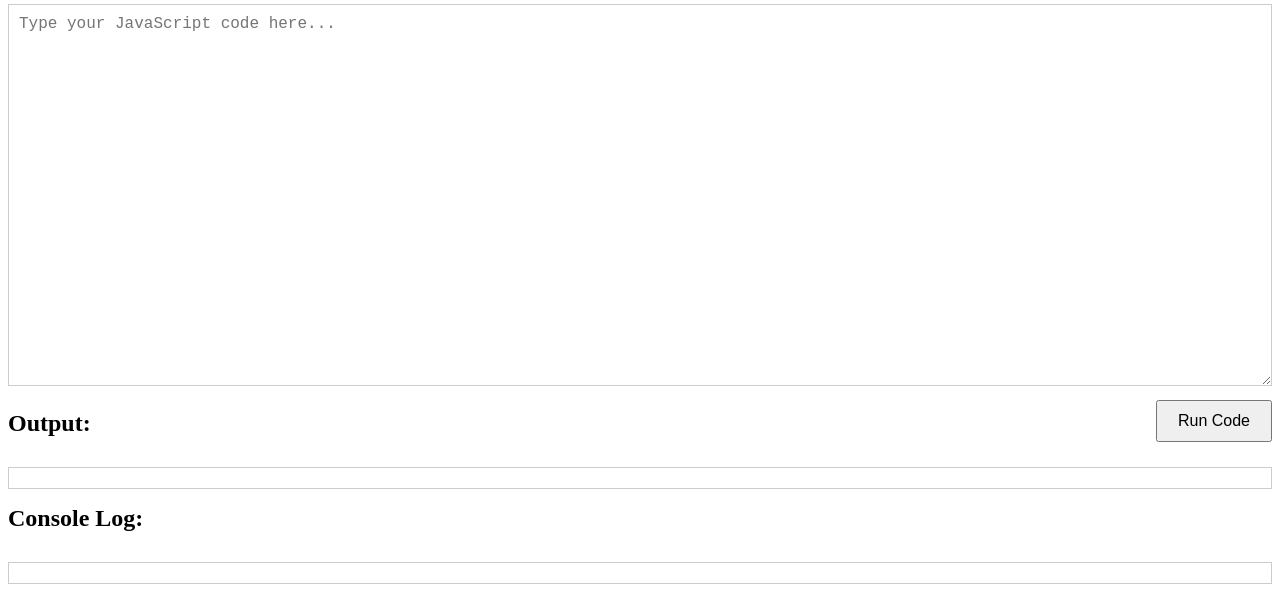
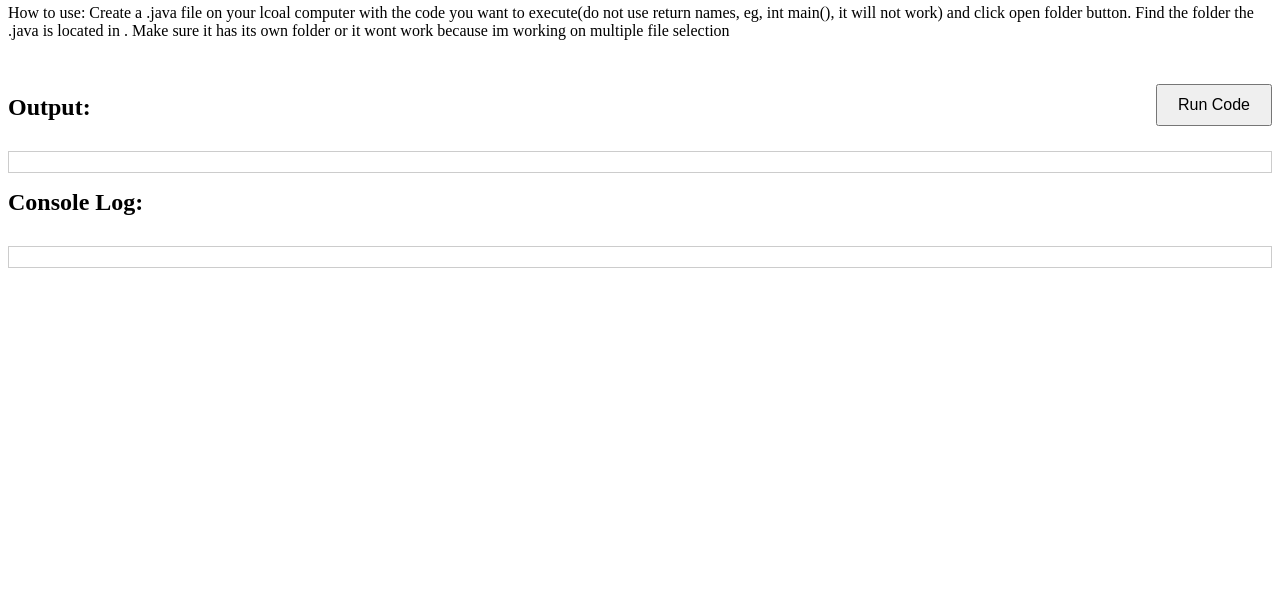
Before and after one commit to hydrophobis/js-sandbox, a plain HTML site: page index.html in a window 1280 px wide. Shown: the part 76-678 px from the top of the page. Drawn offline with Linux system fonts and the light colour scheme.

Commit message:
Update index.html

```diff
--- a/index.html
+++ b/index.html
@@ -61,7 +61,8 @@
         <button onclick="toggleDarkMode()">Toggle Dark Mode</button>
     </header>
     <h1>JavaScript Sandbox</h1>
-    <textarea rows="20" id="jsInput" class="light-mode" placeholder="Type your JavaScript code here..."></textarea>
+    <p>How to use: Create a .java file on your lcoal computer with the code you want to execute(do not use return names, eg, int main(), it will not work) and click open folder button. Find the folder the .java is located in
+    . Make sure it has its own folder or it wont work because im working on multiple file selection</p>
     <br>
     <button id="runCodeButton" onclick="runCode()">Run Code</button>
     <h2>Output:</h2>
```
